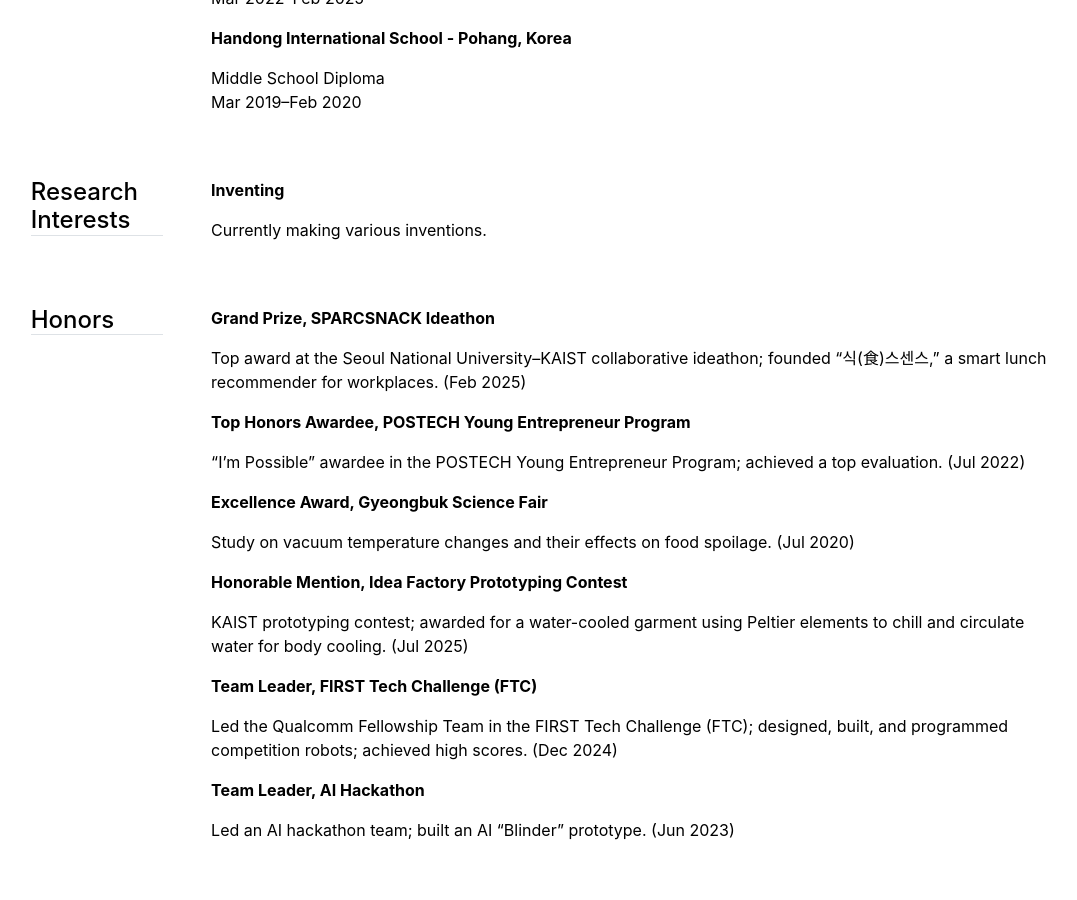
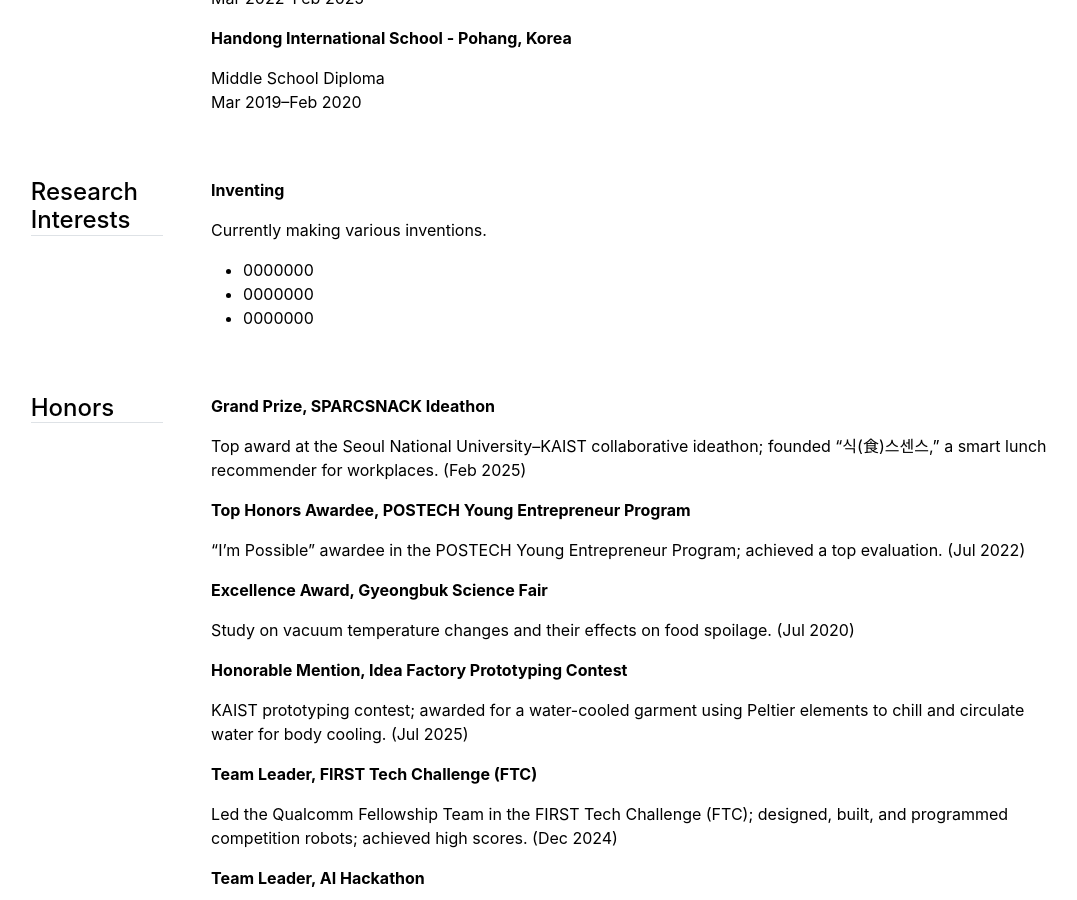
Before and after one commit to ynghyn-na/ynghyn-na.github.io, a Jekyll site: the page built from cv.md, in a window 1280 px wide and 900 px high, scrolled down 586 px. Shown: the whole window, without its empty margins (92-1169 px from the left). Built offline with Jekyll 4.4.1, drawn with Linux system fonts in a browser that asks for light colours.

Commit message:
Update interests.yml

```diff
--- a/_data/cv/interests.yml
+++ b/_data/cv/interests.yml
@@ -1,2 +1,7 @@
 - title: 'Inventing'
-  description: 'Currently making various inventions.'
+  description: 'Currently making various inventions.
+  <ul>
+    <li>0000000</li>
+    <li>0000000</li>
+    <li>0000000</li>
+  </ul>'
```
